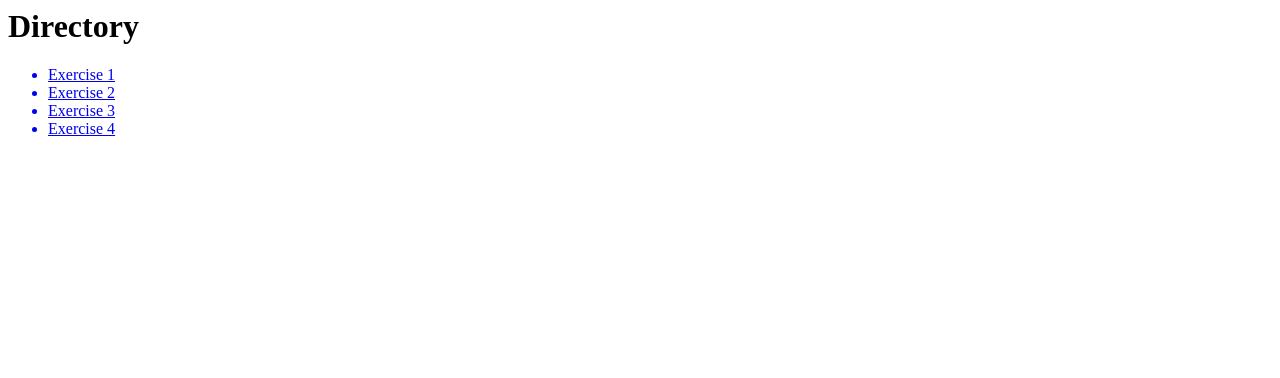
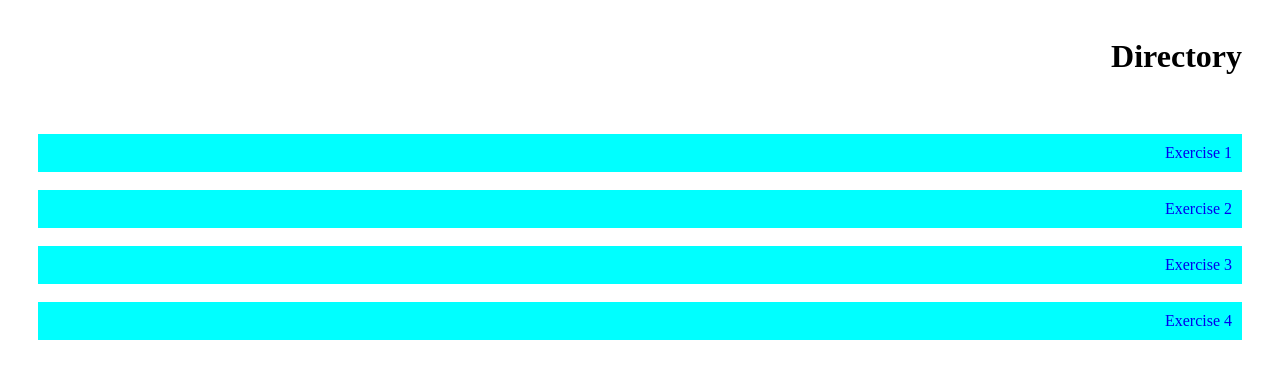
Before and after one commit to jackdweber/EECS_448_Lab3, a plain HTML site: page index.html in a window 1280 px wide. Drawn offline with Linux system fonts and the light colour scheme.

Commit message:
Added styles to index.

```diff
--- a/index.html
+++ b/index.html
@@ -2,6 +2,7 @@
     <head>
         <title>EECS 448 Lab 03</title>
         <meta name="viewport" content="width=device-width, initial-scale=1.0">
+        <link rel="stylesheet" href="style.css">
     </head>
     <body>
         <h1>Directory</h1>
--- /dev/null
+++ b/style.css
@@ -0,0 +1,13 @@
+*{
+    text-align: right;
+    padding: 10px;
+}
+
+li{
+    list-style: none;
+    background: cyan;
+}
+
+a{
+    text-decoration: none;
+}
```
